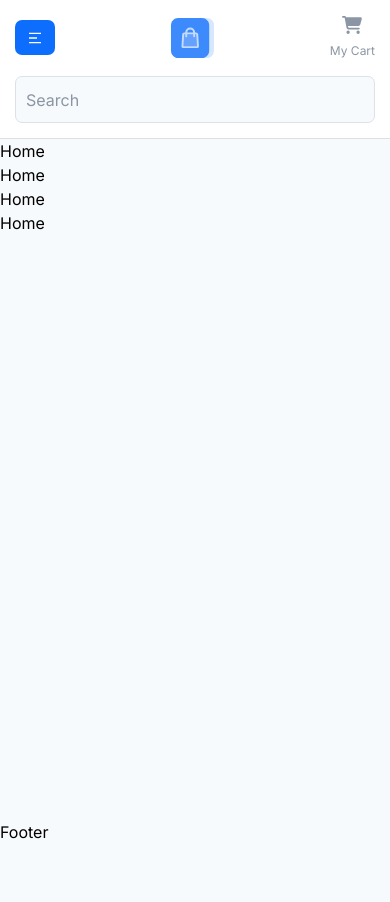
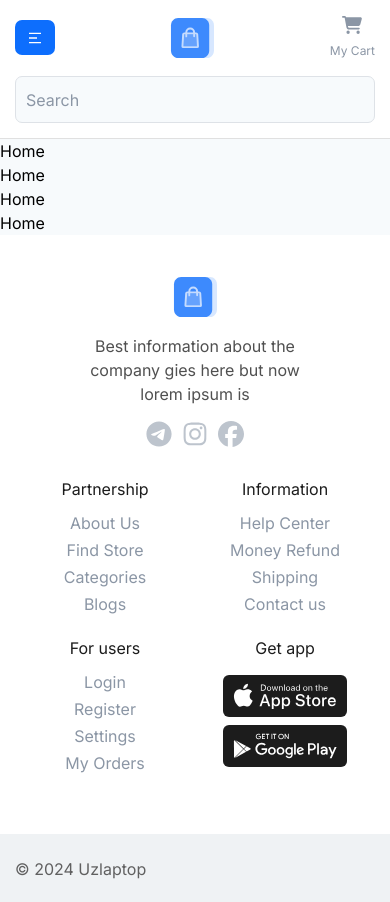
Before and after one commit to nodirbekorifjonov/uzlaptop-store, a React (Vite) app: page / in a window 390 px wide. Before the commit the page ends 844 px from the top, so only its background shows below. Built offline with nearby package versions, Linux system fonts and the light colour scheme.

Commit message:
Created Footer and responsived

```diff
--- a/src/components/Footer/index.jsx
+++ b/src/components/Footer/index.jsx
@@ -1,7 +1,178 @@
 import React from "react";
 
+// react-router-dom
+import { Link } from "react-router-dom";
+
+// styles
+import "./style.css";
+
+// react-icons
+import { FaTelegram, FaInstagram, FaFacebook } from "react-icons/fa6";
+
 const Footer = () => {
-  return <div>Footer</div>;
+  return (
+    <footer id="footer">
+      {/* Fisrt Footer */}
+      <div className="footer-first pt-[4rem] pb-[5.9rem] bg-white">
+        <div className="site-container flex gap-[9rem] max-[955px]:flex-col max-[955px]:gap-y-[3rem] max-[585px]:justify-center">
+          <div className="footer-socials w-[27.6rem] flex flex-col gap-y-[1.5rem] flex-shrink-0 max-[955px]:w-[70%] max-[955px]:text-center max-[955px]:flex-shrink max-[955px]:self-center max-[955px]:items-center">
+            <Link to="/" className="">
+              <img src="./images/svg/logo-symbol.svg" alt="" />
+            </Link>
+            <p className="text-[#505050] text-[1.6rem] ">
+              Best information about the company gies here but now lorem ipsum
+              is
+            </p>
+            <ul className="footer-socials__list flex items-center gap-x-[1rem]">
+              <li className="footer-socials__item">
+                <Link
+                  to=""
+                  className="footer-socials__link block text-[2.6rem] text-[#BDC4CD] transition-all hover:text-[#0d6efd]"
+                >
+                  <FaTelegram />
+                </Link>
+              </li>
+              <li className="footer-socials__item">
+                <Link
+                  to=""
+                  className="footer-socials__link block text-[2.6rem] text-[#BDC4CD] transition-all hover:text-[#0d6efd]"
+                >
+                  <FaInstagram />
+                </Link>
+              </li>
+              <li className="footer-socials__item">
+                <Link
+                  to=""
+                  className="footer-socials__link block text-[2.6rem] text-[#BDC4CD] transition-all hover:text-[#0d6efd]"
+                >
+                  <FaFacebook />
+                </Link>
+              </li>
+            </ul>
+          </div>
+          {/* Footer links */}
+          <div className="flex justify-between w-[100%] max-[585px]:grid max-[585px]:grid-cols-2 max-[585px]:gap-y-[2rem] max-[355px]:grid-cols-1">
+            {/* Partners */}
+            <div className="text-[1.6rem] max-[585px]:flex max-[585px]:flex-col max-[585px]:items-center max-[585px]:text-center">
+              <p className="text-[#1C1C1C] font-medium mb-[1rem]">
+                Partnership
+              </p>
+              <ul className="footer__list flex flex-col gap-y-[0.3rem]">
+                <li className="footer__item">
+                  <Link className="footer__link text-[#8B96A5] leading-[1.5] transition-all hover:text-[#0d6efd] hover:underline">
+                    About Us
+                  </Link>
+                </li>
+                <li className="footer__item">
+                  <Link className="footer__link text-[#8B96A5] leading-[1.5] transition-all hover:text-[#0d6efd] hover:underline">
+                    Find Store
+                  </Link>
+                </li>
+                <li className="footer__item">
+                  <Link className="footer__link text-[#8B96A5] leading-[1.5] transition-all hover:text-[#0d6efd] hover:underline">
+                    Categories
+                  </Link>
+                </li>
+                <li className="footer__item">
+                  <Link className="footer__link text-[#8B96A5] leading-[1.5] transition-all hover:text-[#0d6efd] hover:underline">
+                    Blogs
+                  </Link>
+                </li>
+              </ul>
+            </div>
+            {/* Information */}
+            <div className="text-[1.6rem] max-[585px]:flex max-[585px]:flex-col max-[585px]:items-center max-[585px]:text-center">
+              <p className="text-[#1C1C1C] font-medium mb-[1rem]">
+                Information
+              </p>
+              <ul className="footer__list flex flex-col gap-y-[0.3rem]">
+                <li className="footer__item">
+                  <Link className="footer__link text-[#8B96A5] leading-[1.5] transition-all hover:text-[#0d6efd] hover:underline">
+                    Help Center
+                  </Link>
+                </li>
+                <li className="footer__item">
+                  <Link className="footer__link text-[#8B96A5] leading-[1.5] transition-all hover:text-[#0d6efd] hover:underline">
+                    Money Refund
+                  </Link>
+                </li>
+                <li className="footer__item">
+                  <Link className="footer__link text-[#8B96A5] leading-[1.5] transition-all hover:text-[#0d6efd] hover:underline">
+                    Shipping
+                  </Link>
+                </li>
+                <li className="footer__item">
+                  <Link className="footer__link text-[#8B96A5] leading-[1.5] transition-all hover:text-[#0d6efd] hover:underline">
+                    Contact us
+                  </Link>
+                </li>
+              </ul>
+            </div>
+            {/* For Users */}
+            <div className="text-[1.6rem] max-[585px]:flex max-[585px]:flex-col max-[585px]:items-center max-[585px]:text-center">
+              <p className="text-[#1C1C1C] font-medium mb-[1rem]">For users</p>
+              <ul className="footer__list flex flex-col gap-y-[0.3rem]">
+                <li className="footer__item">
+                  <Link className="footer__link text-[#8B96A5] leading-[1.5] transition-all hover:text-[#0d6efd] hover:underline">
+                    Login
+                  </Link>
+                </li>
+                <li className="footer__item">
+                  <Link className="footer__link text-[#8B96A5] leading-[1.5] transition-all hover:text-[#0d6efd] hover:underline">
+                    Register
+                  </Link>
+                </li>
+                <li className="footer__item">
+                  <Link className="footer__link text-[#8B96A5] leading-[1.5] transition-all hover:text-[#0d6efd] hover:underline">
+                    Settings
+                  </Link>
+                </li>
+                <li className="footer__item">
+                  <Link className="footer__link text-[#8B96A5] leading-[1.5] transition-all hover:text-[#0d6efd] hover:underline">
+                    My Orders
+                  </Link>
+                </li>
+              </ul>
+            </div>
+            {/* Get App */}
+            <div className="text-[1.6rem] max-[585px]:flex max-[585px]:flex-col max-[585px]:items-center max-[585px]:text-center">
+              <p className="text-[#1C1C1C] font-medium mb-[1.5rem]">Get app</p>
+              <ul className="footer__list flex flex-col gap-y-[0.8rem]">
+                <li className="footer__item">
+                  <Link className="footer__link">
+                    <img
+                      src="./images/svg/appstore-market.svg"
+                      alt=""
+                      width={124}
+                      height={42}
+                    />
+                  </Link>
+                </li>
+                <li className="footer__item">
+                  <Link className="footer__link">
+                    <img
+                      src="./images/svg/googleplay-market.svg"
+                      alt=""
+                      width={124}
+                      height={42}
+                    />
+                  </Link>
+                </li>
+              </ul>
+            </div>
+          </div>
+        </div>
+      </div>
+      {/* Second Footer */}
+      <div className="footer-second pt-[2.3rem] pb-[2.1rem] bg-[#EFF2F4]">
+        <div className="site-container">
+          <p className="text-[1.6rem] text-[#606060] leading-[1.5]">
+            © 2024 Uzlaptop
+          </p>
+        </div>
+      </div>
+    </footer>
+  );
 };
 
 export default Footer;
```
Also changed, not shown: public/images/svg/appstore-market.svg (added), public/images/svg/googleplay-market.svg (added), src/components/Footer/style.css (added).
